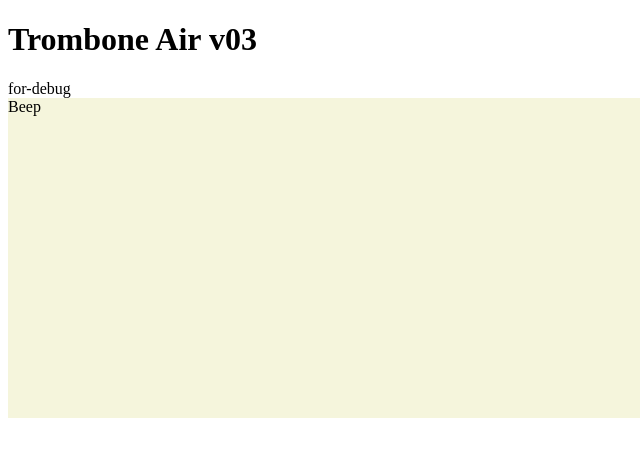
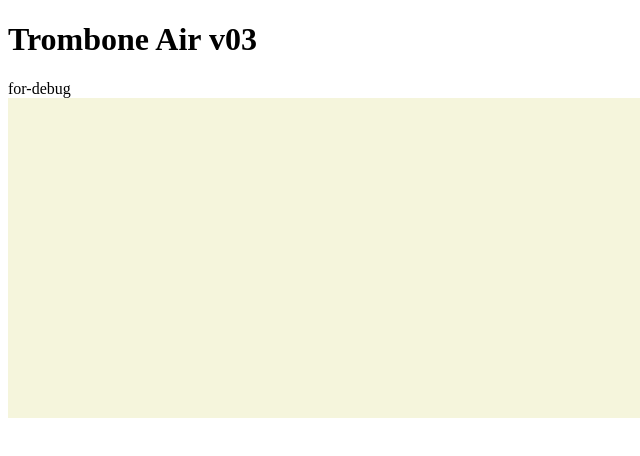
Before and after one commit to krkrkrr/trombone-air, a plain HTML site: page index.html in a window 1280 px wide. Shown: the full height of the page, 0-640 px from the left. Drawn offline with Linux system fonts and the light colour scheme.

```diff
--- a/index.html
+++ b/index.html
@@ -19,7 +19,7 @@
     </div>
     <main>
         <div id="beep-button">
-            Beep
+
         </div>
     </main>
 </body>
```
